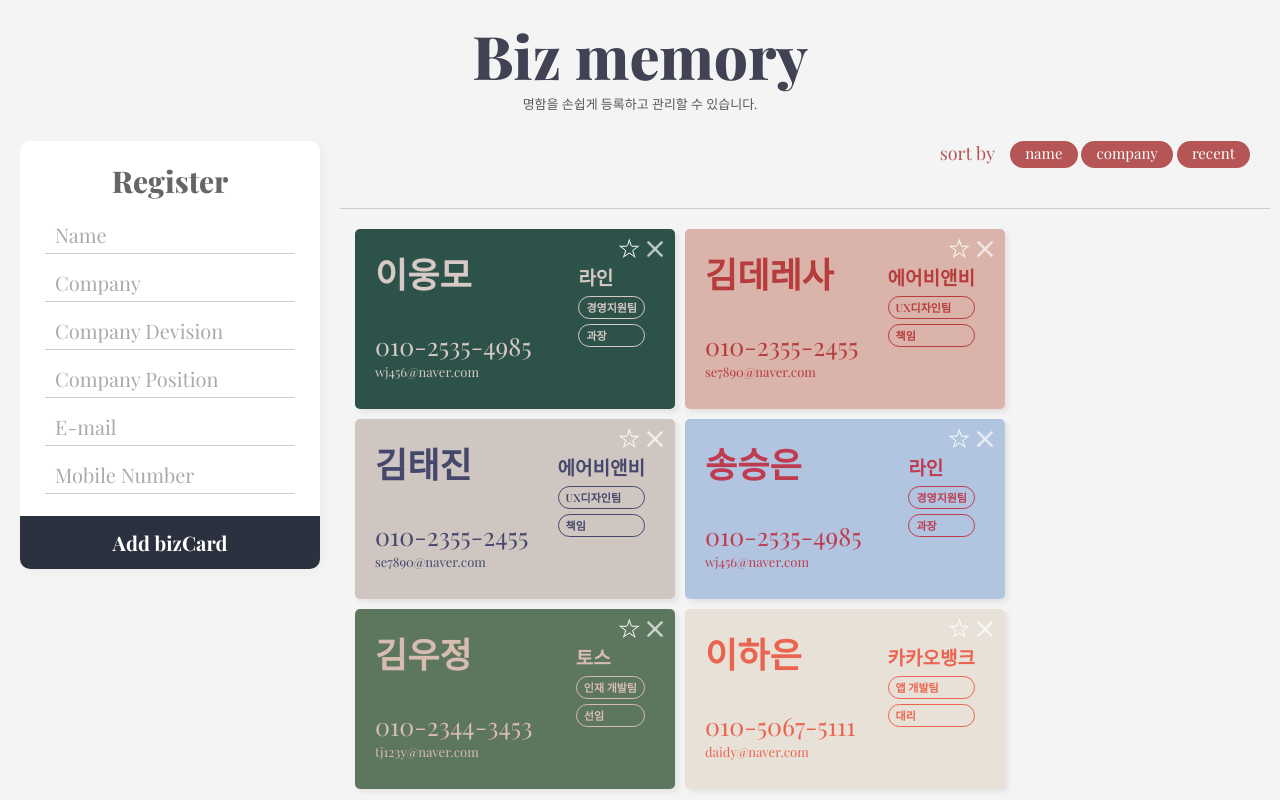
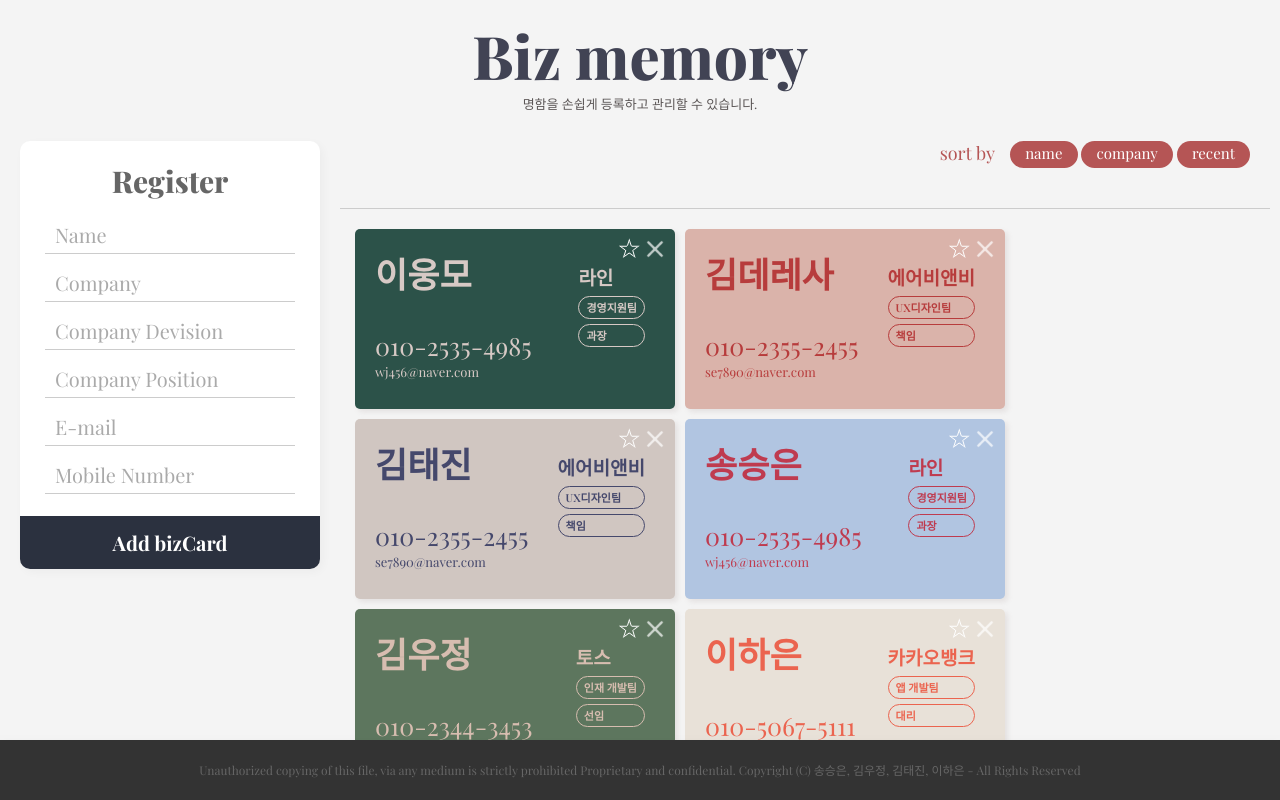
Before and after one commit to songseungeun/bizmemory, a website: page index.html in a window 1280 px wide. Shown: the top 800 px of the page. Drawn offline with nearby package versions, Linux system fonts and the light colour scheme; a web font is replaced by a local one.

Commit message:
:lipstick: Update main.css

```diff
--- a/css/main.css
+++ b/css/main.css
@@ -50,7 +50,7 @@ body *, body *::before, body *::after {
   background-color: #fff;
   float: left;
   padding: 25px 25px 75px 25px;
-  margin: 30px 0 190px 20px;
+  margin: 30px 0 0 20px;
   box-shadow: 3px 3px 10px rgba(0, 0, 0, 0.037);
   /* z-index: 99; */
   border-radius: 10px;
@@ -352,6 +352,10 @@ body *, body *::before, body *::after {
 }
 
 .footer {
+  position: absolute;
+  left: 0;
+  bottom: 0;
+  width: 100%;
   margin-top: 100px;
   padding: 20px;
   background-color: #333;
```
